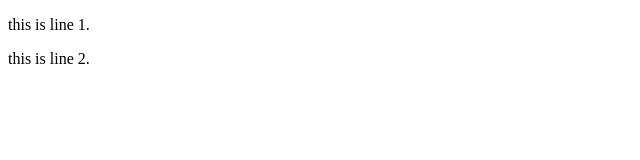
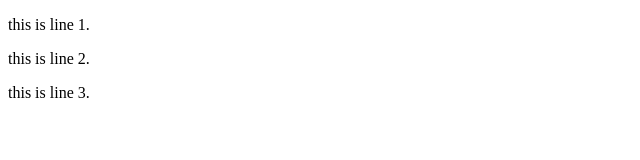
Before and after one commit to mohammadhasansojib/git-practice, a plain HTML site: page index.html in a window 1280 px wide. Shown: the whole page, without its empty margins (0-640 px from the left). Drawn offline with Linux system fonts and the light colour scheme.

Commit message:
added line 3 in index.html

```diff
--- a/index.html
+++ b/index.html
@@ -8,5 +8,6 @@
 <body>
     <p>this is line 1.</p>
     <p>this is line 2.</p>
+    <p>this is line 3.</p>
 </body>
 </html>
```
